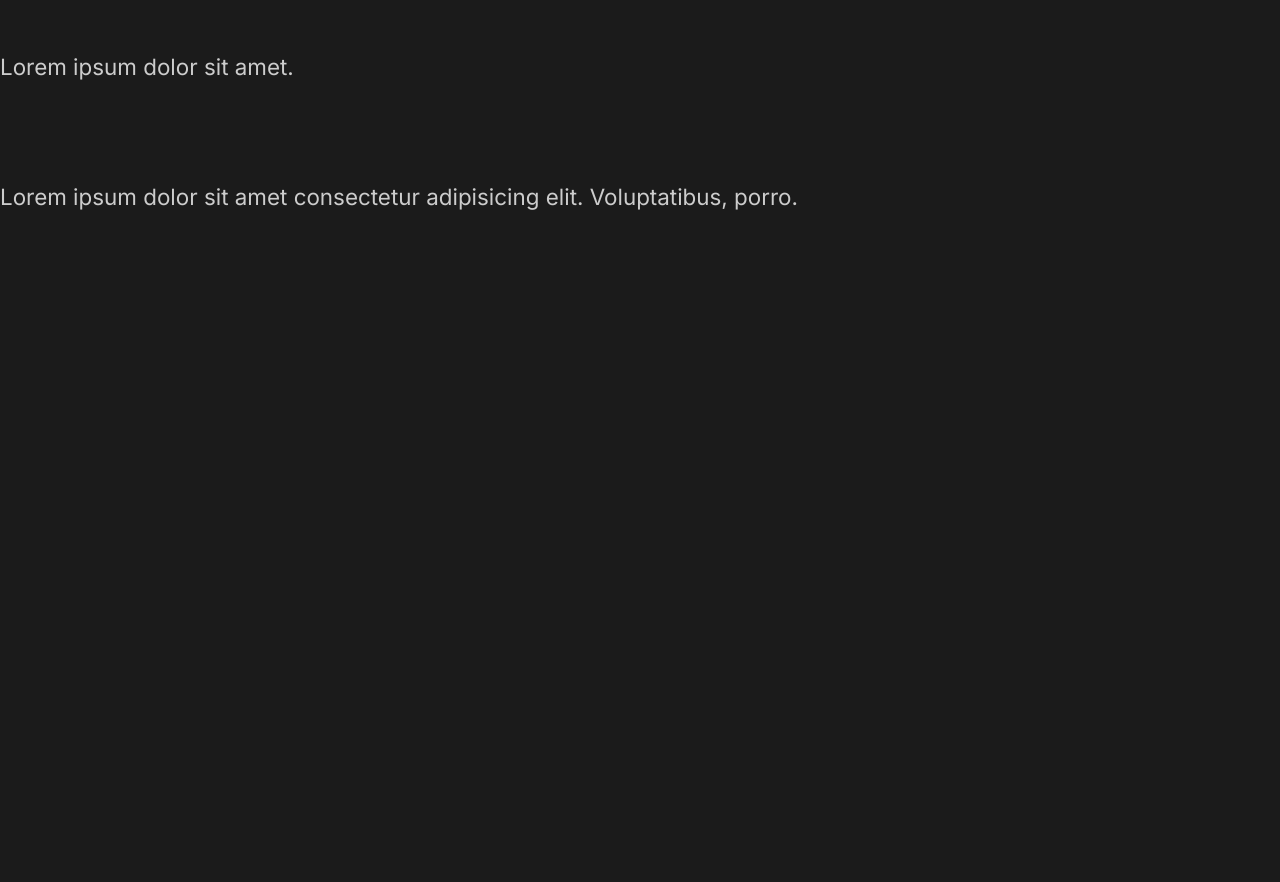
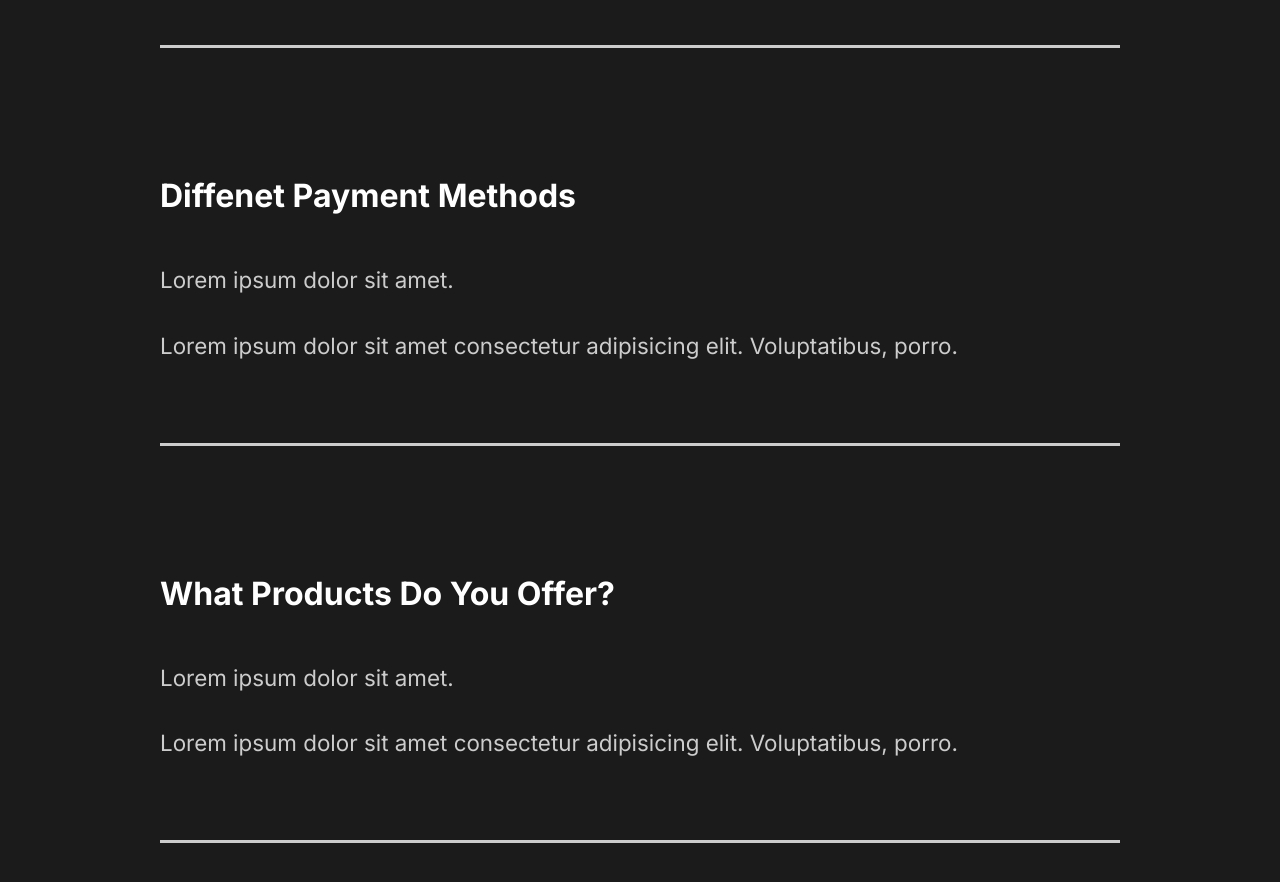
Before and after one commit to Malekz/the-capture-portfolio, a React (Create React App) app: page / in a window 1280 px wide. Shown: the part 3067-3949 px from the top of the page. Before the commit the page ends 3328 px from the top, so only its background shows below. Built offline with nearby package versions, Linux system fonts and the light colour scheme.

Commit message:
finished with styling faqSection

```diff
--- a/src/components/GlobalStyle.js
+++ b/src/components/GlobalStyle.js
@@ -39,6 +39,7 @@
         }
         h4 {
             font-weight: bold;
+            font-size: 2rem;
         }
         a {
             font-size: 1.1rem;
--- a/src/components/faqSection.js
+++ b/src/components/faqSection.js
@@ -1,8 +1,10 @@
 import React from 'react';
+import styled from 'styled-components';
+import { About } from '../styles';
 
 const FaqSection = () => {
   return (
-    <div className="faq">
+    <Faq>
       <h2>
         Any Questions <span>FAQ</span>
       </h2>
@@ -15,6 +17,7 @@
             Voluptatibus, porro.
           </p>
         </div>
+        <div className="faq-line"></div>
       </div>
       <div className="question">
         <h4>Daily Scheduale</h4>
@@ -25,6 +28,7 @@
             Voluptatibus, porro.
           </p>
         </div>
+        <div className="faq-line"></div>
       </div>
       <div className="question">
         <h4>Diffenet Payment Methods</h4>
@@ -35,6 +39,7 @@
             Voluptatibus, porro.
           </p>
         </div>
+        <div className="faq-line"></div>
       </div>
       <div className="question">
         <h4>What Products Do You Offer?</h4>
@@ -45,9 +50,42 @@
             Voluptatibus, porro.
           </p>
         </div>
+        <div className="faq-line"></div>
       </div>
-    </div>
+    </Faq>
   );
 };
 
+const Faq = styled(About)`
+  display: block;
+
+  span {
+    display: block;
+  }
+
+  h2 {
+    padding-bottom: 2rem;
+    font-weight: lighter;
+  }
+
+  .faq-line {
+    background: #ccc;
+    height: 0.2rem;
+    margin: 2rem 0rem;
+    width: 100%;
+  }
+
+  .question {
+    padding: 3rem 0rem;
+    cursor: pointer;
+  }
+  .answer {
+    padding: 2rem 0rem;
+  }
+
+  p {
+    padding: 1rem 0rem;
+  }
+`;
+
 export default FaqSection;
```
